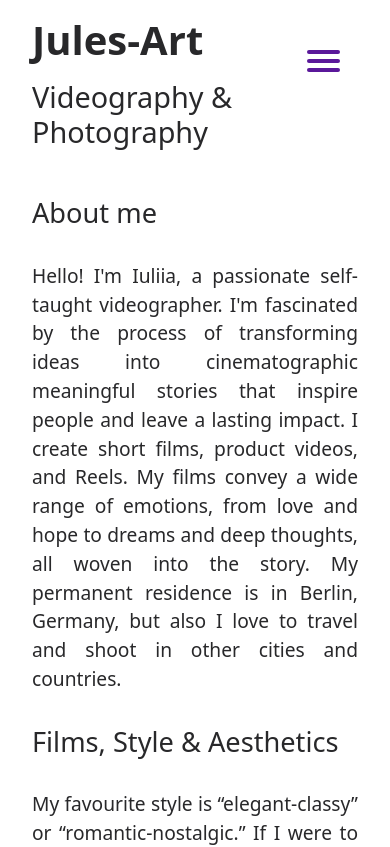
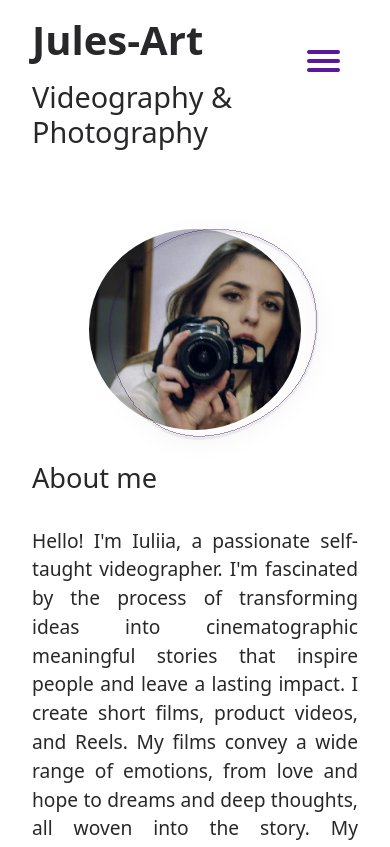
Before and after one commit to Jakub-Pinkowski/Jules-Art, a Vue app: page / in a window 390 px wide. Shown: the top 847 px of the page. Built offline with nearby package versions, Linux system fonts and the light colour scheme.

Commit message:
Fixed mobile styling

```diff
--- a/src/views/HomeView.vue
+++ b/src/views/HomeView.vue
@@ -175,7 +175,6 @@ const email = 'iu.matiash@gmail.com'
             .photo {
                 justify-content: center;
                 text-align: center;
-
                 width: 50%;
                 height: 100%;
                 position: relative;
@@ -379,19 +378,21 @@ const email = 'iu.matiash@gmail.com'
 @media screen and (max-width: 768px) {
     .view {
         margin: 0;
+
         .sections_container {
             .about {
                 flex-direction: column;
-
-                .text {
-                    width: 100%;
-                    margin-right: 0;
-                }
 
                 .photo {
                     width: 100%;
                     margin-top: 2rem;
                     margin-bottom: 2rem;
+                    order: 1;
+                }
+                .text {
+                    width: 100%;
+                    margin-right: 0;
+                    order: 2;
                 }
             }
 
@@ -440,6 +441,8 @@ const email = 'iu.matiash@gmail.com'
             }
 
             .services {
+                margin-top: 2rem;
+                margin-bottom: 2rem;
                 flex-direction: column;
 
                 .text {
@@ -466,6 +469,8 @@ const email = 'iu.matiash@gmail.com'
             }
 
             .contact {
+                padding-top: 2rem;
+                padding-bottom: 2rem;
                 flex-direction: column;
                 justify-content: center;
                 align-items: center;
```
